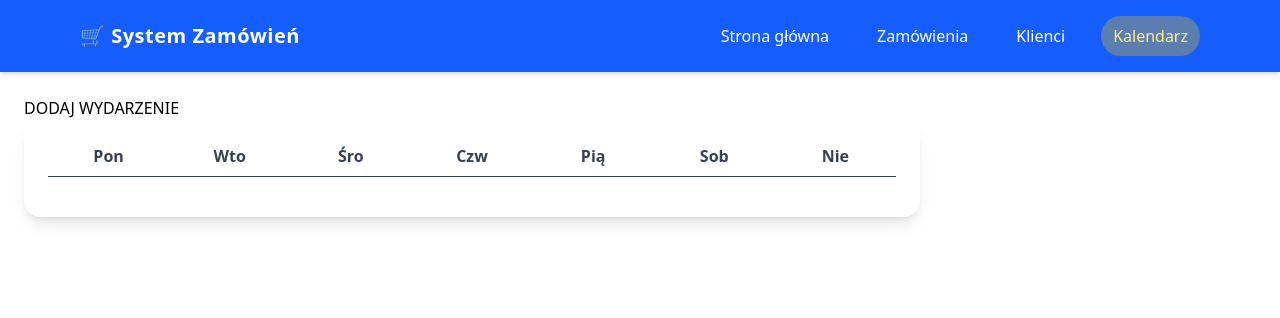
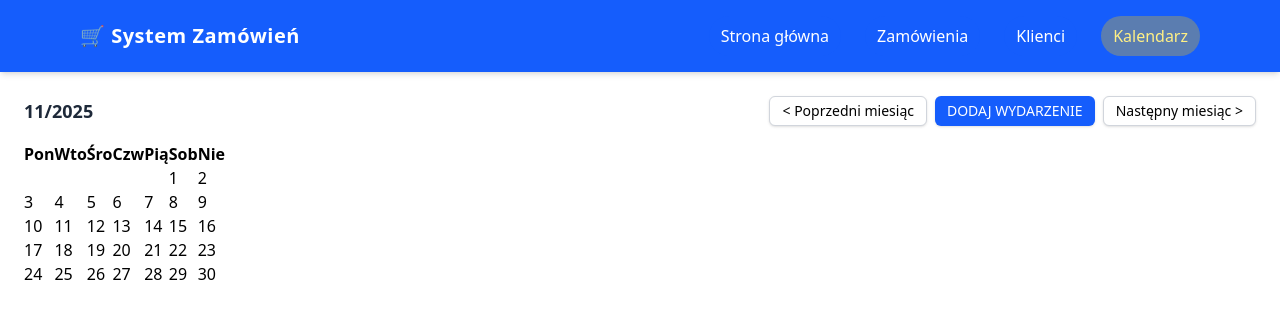
Before and after one commit to SpacingKosmopan/ZadanieSystemZamowien, a React (Vite) app in the folder my-app/: page /calendar in a window 1280 px wide. Shown: the top 318 px of the page. Built offline with nearby package versions, Linux system fonts and the light colour scheme.

Commit message:
Finished callendar, deleted css

```diff
--- a/my-app/src/pages/calendar.jsx
+++ b/my-app/src/pages/calendar.jsx
@@ -1,50 +1,168 @@
+import { get, set } from "react-hook-form";
 import { MainCalendarContext } from "../App";
-import { useContext } from "react";
+import { useContext, useState, useEffect, use } from "react";
 
 export const CalendarPage = () => {
   const { calendar, addEvent, getDay, getMonth } =
     useContext(MainCalendarContext);
   const daysOfWeek = ["Pon", "Wto", "Śro", "Czw", "Pią", "Sob", "Nie"];
+  const [currentMonth, setCurrentMonth] = useState({ year: 2025, month: 11 });
+  const [firstDay, setFirstDay] = useState(0);
+  const [eventsInMonth, setEventsInMonth] = useState([]);
+  const daysInMonths = {
+    1: 31,
+    2: 28,
+    3: 31,
+    4: 30,
+    5: 31,
+    6: 30,
+    7: 31,
+    8: 31,
+    9: 30,
+    10: 31,
+    11: 30,
+    12: 31,
+  };
+
+  useEffect(() => {
+    getFirstDay();
+  }, [currentMonth]);
+
+  useEffect(() => {
+    setEventsInMonth(getMonth(currentMonth));
+  }, [calendar]);
 
   const handleButton = () => {
     addEvent(
-      { year: 2025, month: 10, day: 29 },
-      { title: "Tort urodzinowy", price: 200 }
+      { year: 2025, month: 11, day: 29 },
+      { title: "Tort urodzinowy", price: 200, description: "Czekoladowy" }
     );
   };
 
+  const changeMonth = (direction) => {
+    switch (direction) {
+      case "next":
+        if (currentMonth.month === 12) {
+          setCurrentMonth({ year: currentMonth.year + 1, month: 1 });
+        } else {
+          setCurrentMonth({
+            year: currentMonth.year,
+            month: currentMonth.month + 1,
+          });
+        }
+        break;
+      case "prev":
+        if (currentMonth.month === 1) {
+          setCurrentMonth({ year: currentMonth.year - 1, month: 12 });
+        } else {
+          setCurrentMonth({
+            year: currentMonth.year,
+            month: currentMonth.month - 1,
+          });
+        }
+        break;
+    }
+  };
+
+  const getFirstDay = () => {
+    const day = new Date(currentMonth.year, currentMonth.month - 1, 1).getDay();
+    setFirstDay(day);
+  };
+
+  //console.log(calendar);
+
   return (
     <>
-      <button onClick={handleButton}>DODAJ WYDARZENIE</button>
-      <div className="w-full max-w-4xl bg-white rounded-2xl shadow-lg p-6">
-        <div className="grid grid-cols-7 text-center font-semibold text-gray-700 border-b pb-2 mb-4">
-          {daysOfWeek.map((day) => (
-            <div key={day}>{day}</div>
-          ))}
+      <div className="flex items-center justify-between mb-4">
+        <div className="text-lg font-semibold text-gray-800">
+          {currentMonth.month}/{currentMonth.year}
         </div>
-        <div className="grid grid-cols-7 gap-4">
-          {getMonth({ year: 2025, month: 10 }).map(({ day, events }) => (
-            <div
-              key={day}
-              className="p-3 rounded-xl border border-gray-200 bg-gray-50 hover:bg-blue-50 transition flex flex-col items-center"
-            >
-              <span className="text-sm font-bold text-blue-700 mb-2">
-                Dzień {day}
-                {events.map((event, i) => (
-                  <div
-                    key={i}
-                    className="w-full bg-blue-100 text-blue-800 rounded-lg px-2 py-1 mb-1 shadow-sm hover:bg-blue-200 transition"
-                  >
-                    <p className="font-medium">{event.title}</p>
-                    <p className="text-xs text-blue-900">{event.price} zł</p>
-                    <p>{event.description}</p>
-                  </div>
-                ))}
-              </span>
-            </div>
-          ))}
+        <div className="flex gap-2">
+          <button
+            onClick={() => changeMonth("prev")}
+            className="px-3 py-1 rounded-md border border-gray-300 bg-white text-sm font-medium hover:bg-gray-50 shadow-sm"
+          >
+            {"<"} Poprzedni miesiąc
+          </button>
+          <button
+            onClick={handleButton}
+            className="px-3 py-1 rounded-md bg-blue-600 text-white text-sm font-medium hover:bg-blue-700 shadow"
+          >
+            DODAJ WYDARZENIE
+          </button>
+          <button
+            onClick={() => changeMonth("next")}
+            className="px-3 py-1 rounded-md border border-gray-300 bg-white text-sm font-medium hover:bg-gray-50 shadow-sm"
+          >
+            Następny miesiąc {">"}
+          </button>
         </div>
+      </div>
+      {/* Renderowanie miesiąca */}
+      <div>
+        <table>
+          <thead>
+            <tr>
+              {daysOfWeek.map((day) => (
+                <th key={day}>{day}</th>
+              ))}
+            </tr>
+          </thead>
+          <tbody>
+            <RenderMonth
+              firstDay={firstDay}
+              month={eventsInMonth}
+              daysInMonth={daysInMonths[currentMonth.month]}
+            />
+          </tbody>
+        </table>
       </div>
     </>
   );
 };
+
+const RenderMonth = (props) => {
+  const firstDay = props.firstDay;
+  const month = props.month;
+  const daysInMonth = props.daysInMonth;
+  const monthToRender = [];
+  {
+    /* Puste komórki */
+  }
+  for (let i = 0; i < firstDay - 1; i++) {
+    monthToRender.push(
+      <td key={"empty-" + i}>
+        <div></div>
+      </td>
+    );
+  }
+  for (let day = 1; day <= daysInMonth; day++) {
+    const dayData = month.find((d) => d.day === day);
+    monthToRender.push(
+      <td key={day}>
+        <div>
+          {/* Numer dnia */}
+          <div>{day}</div>
+
+          {/* Wydarzenia */}
+          <div>
+            {dayData?.events.map((event, index) => (
+              <div key={index}>
+                <p>{event.title}</p>
+                {event.price && <p>{event.price} zł</p>}
+                {event.description && <p>{event.description}</p>}
+              </div>
+            ))}
+          </div>
+        </div>
+      </td>
+    );
+  }
+  return (
+    <>
+      {monthToRender.map((day, i) =>
+        i % 7 === 0 ? <tr key={i}>{monthToRender.slice(i, i + 7)}</tr> : null
+      )}
+    </>
+  );
+};
--- a/my-app/src/pages/orders.jsx
+++ b/my-app/src/pages/orders.jsx
@@ -3,10 +3,12 @@ import { useContext } from "react";
 import { useForm } from "react-hook-form";
 import { yupResolver } from "@hookform/resolvers/yup";
 import * as yup from "yup";
+import { useNavigate } from "react-router-dom";
 
 export const OrdersPage = (props) => {
   const { calendar, addEvent, getDay, getMonth } =
     useContext(MainCalendarContext);
+  const navigate = useNavigate();
 
   const schema = yup.object().shape({
     title: yup.string().required("Musisz podać tytuł zamówienia"),
@@ -28,6 +30,7 @@ export const OrdersPage = (props) => {
         description: data.description,
       }
     );
+    navigate("/calendar");
   };
 
   return (
--- a/my-app/src/pages/useCalendar.jsx
+++ b/my-app/src/pages/useCalendar.jsx
@@ -19,6 +19,10 @@ export function useCalendar() {
    * @returns {void}
    */
   const addEvent = ({ year, month, day }, data) => {
+    if (day < 1 || month < 1 || month > 12 || month > 12) {
+      console.warn("Tried to create Event in non existing day!");
+      return;
+    }
     setCalendar((prev) => {
       const updated = { ...prev };
       if (!updated[year]) updated[year] = {};
@@ -29,8 +33,8 @@ export function useCalendar() {
       );
       if (!exists) updated[year][month][day].push(data);
       else
-        console.log(
-          "Warning: tried to create two events the same day with the same title!"
+        console.warn(
+          "Tried to create two events the same day with the same title!"
         );
       return updated;
     });
@@ -58,6 +62,7 @@ export function useCalendar() {
       events,
     }));
   };
+  // {console.log(month[0]?.events.map((e) => e.title))}
 
   return { calendar, addEvent, getDay, getMonth };
 }
```
